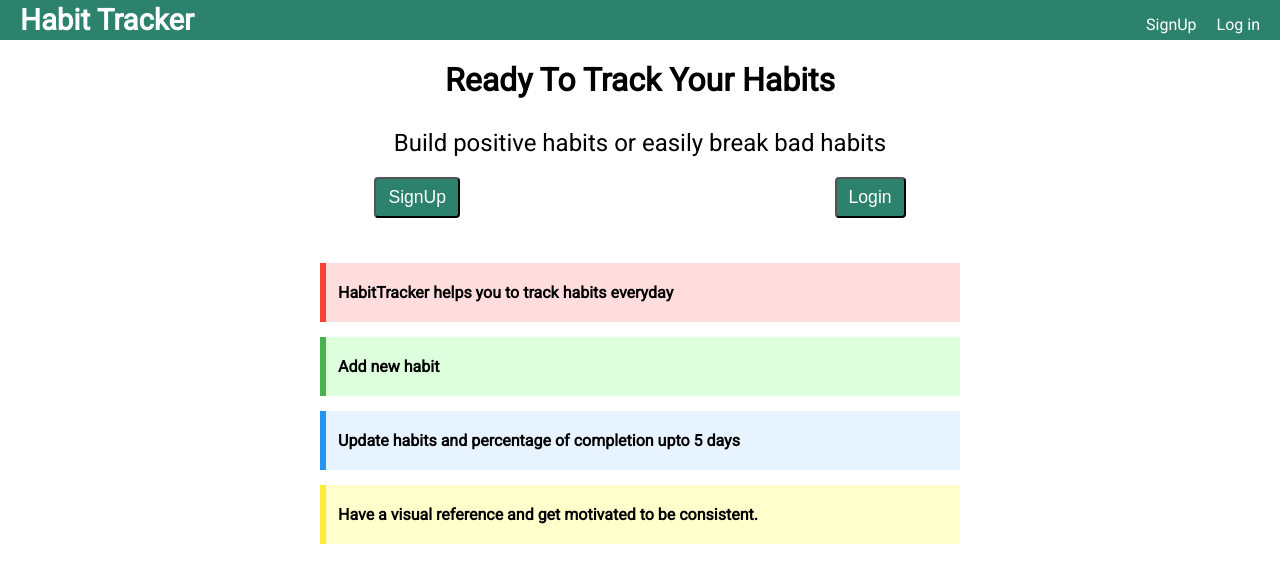
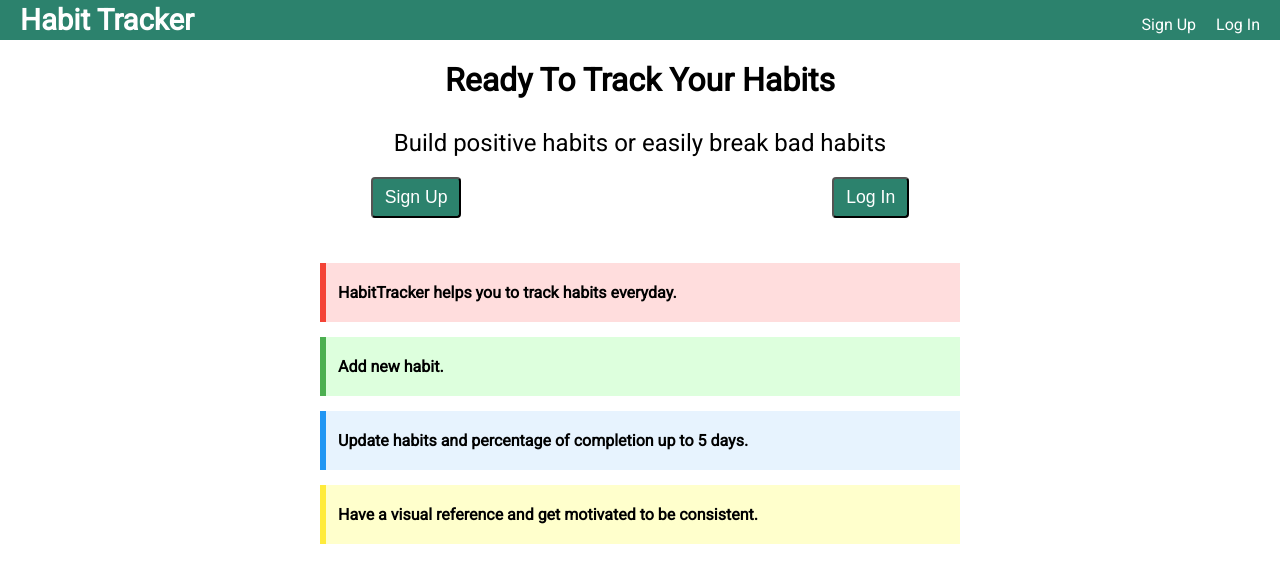
Before and after one commit to nrrao/habitTracker-client, a React (Create React App) app: page / in a window 1280 px wide. Shown: the top 582 px of the page. Built offline with nearby package versions, Linux system fonts and the light colour scheme.

Commit message:
review changes

```diff
--- a/src/components/Header/Header.js
+++ b/src/components/Header/Header.js
@@ -38,10 +38,10 @@ export default class Header extends Component {
         <Link to="/">Habit Tracker</Link>
       </h1>
       <div className="Header__not-logged-in">
-        <Link to="/signup">SignUp</Link>
+        <Link to="/signup">Sign Up</Link>
         <span className="hyph"></span>
         <span className="hyph"></span>
-        <Link to="/login">Log in</Link>
+        <Link to="/login">Log In</Link>
       </div>
       </nav>
     );
--- a/src/components/HomePage/HomePage.js
+++ b/src/components/HomePage/HomePage.js
@@ -59,21 +59,21 @@ export default class HomePage1 extends Component {
           <h2 >Build positive habits or easily break bad habits</h2>
         </header>
         <div className="buttonContainer">
-          <button className="homepagebutton" onClick={this.showSignUp}>SignUp</button>
+          <button className="homepagebutton" onClick={this.showSignUp}>Sign Up</button>
 
-          <button className="homepagebutton" onClick={this.showLogin}>Login</button>
+          <button className="homepagebutton" onClick={this.showLogin}>Log In</button>
         </div>
 
         <div className="danger colorList">
-  <p><strong>HabitTracker helps you to track habits everyday</strong></p>
+  <p><strong>HabitTracker helps you to track habits everyday.</strong></p>
 </div>
 
 <div className="success colorList">
-  <p><strong>Add new habit</strong></p>
+  <p><strong>Add new habit.</strong></p>
 </div>
 
 <div className="info colorList">
-  <p><strong>Update habits and percentage of completion upto 5 days</strong></p>
+  <p><strong>Update habits and percentage of completion up to 5 days.</strong></p>
 </div>
 
 <div className="warning colorList">
--- a/src/routes/HabitsList.js
+++ b/src/routes/HabitsList.js
@@ -56,7 +56,7 @@ export default class HabitsList extends Component {
       <section className="HabitListPage">
         {/* <h1>HabitList</h1>  */}
         <div className="addNewHabitButtonDiv">
-        <button className="addButton" onClick={()=>this.context.togglePopup()}> Add NewHabit</button>
+        <button className="addButton" onClick={()=>this.context.togglePopup()}> Add New Habit</button>
         {this.context.showPopup ? <AddHabit/>:null}
         </div>
         {this.renderHabits()}
```
Also changed, not shown: 1 other file (tests, documents, lock files or other folders).
